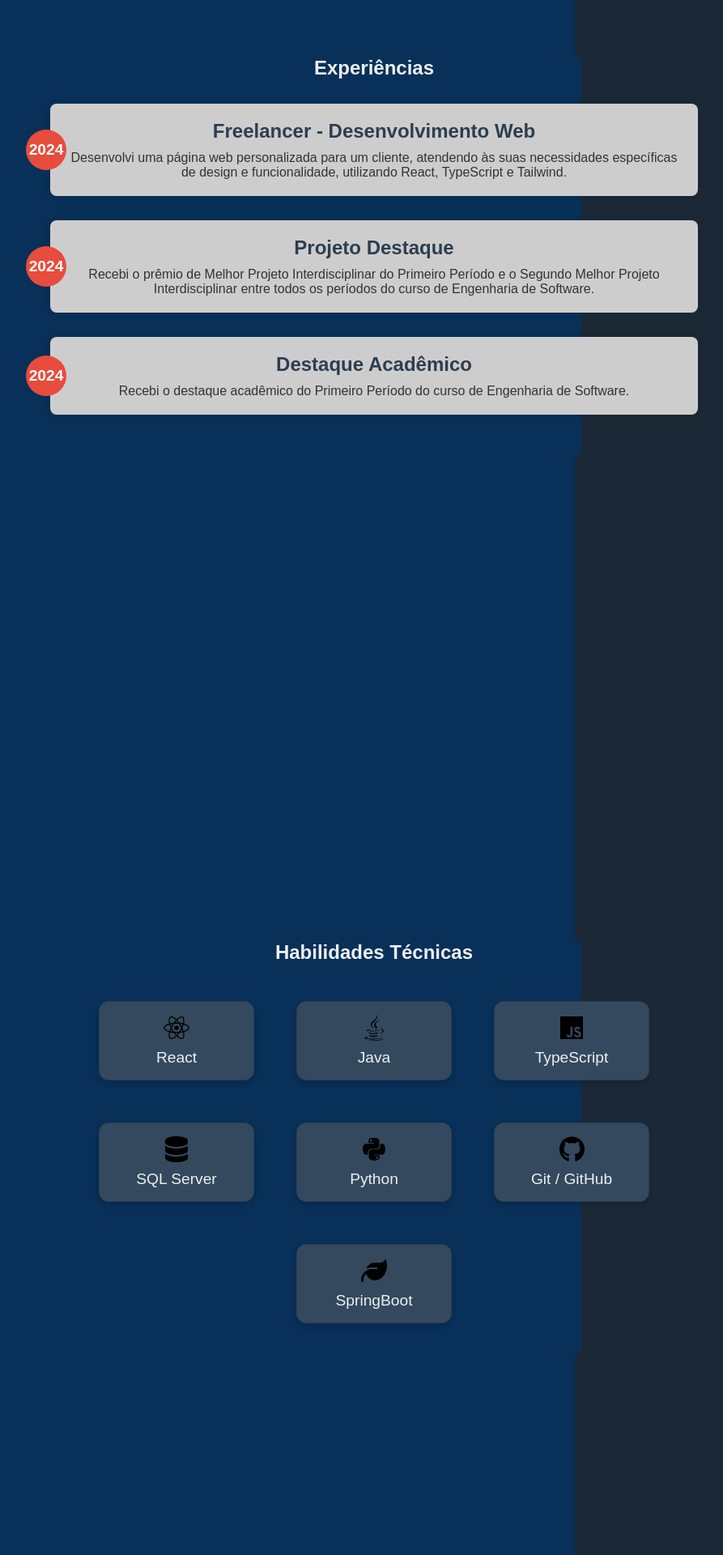
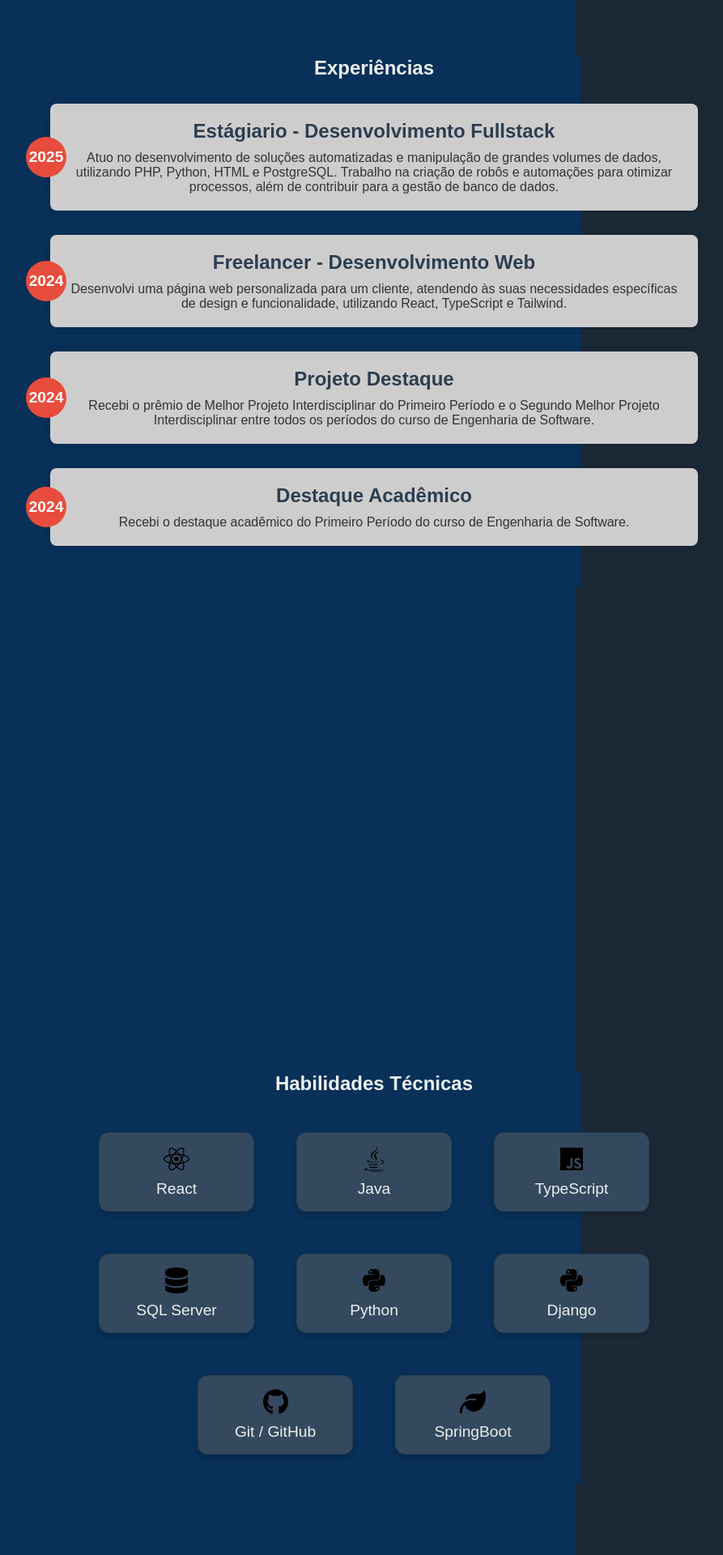
Before and after one commit to GuilhermeVieira05/Portifolio, a React (Vite) app: page / in a window 1280 px wide. Shown: the part 1380-3300 px from the top of the page at 81% size, without its empty margins (178-1071 px from the left). Built offline with nearby package versions, Linux system fonts and the light colour scheme.

Commit message:
pequenas alteracoes

```diff
--- a/src/pages/Home.tsx
+++ b/src/pages/Home.tsx
@@ -105,6 +105,17 @@ export default function Home(){
                     data-aos-duration="2000"
                     className={styles.timelineItem}
                     >
+                        <div className={styles.timelineDate}>2025</div>
+                        <div className={styles.timelineContent}>
+                            <h3>Estágiario - Desenvolvimento Fullstack</h3>
+                            <p>Atuo no desenvolvimento de soluções automatizadas e manipulação de grandes volumes de dados, utilizando PHP, Python, HTML e PostgreSQL. Trabalho na criação de robôs e automações para otimizar processos, além de contribuir para a gestão de banco de dados.</p>
+                        </div>
+                    </div>
+                    <div
+                    data-aos="fade-right"
+                    data-aos-duration="3000"
+                    className={styles.timelineItem}
+                    >
                         <div className={styles.timelineDate}>2024</div>
                         <div className={styles.timelineContent}>
                             <h3>Freelancer - Desenvolvimento Web</h3>
@@ -113,7 +124,7 @@ export default function Home(){
                     </div>
                     <div
                     data-aos="fade-right"
-                    data-aos-duration="3000"
+                    data-aos-duration="4000"
                     className={styles.timelineItem}
                     >
                         <div className={styles.timelineDate}>2024</div>
@@ -124,7 +135,7 @@ export default function Home(){
                     </div>
                     <div
                     data-aos="fade-right"
-                    data-aos-duration="3000"
+                    data-aos-duration="4000"
                     className={styles.timelineItem}
                     >
                         <div className={styles.timelineDate}>2024</div>
@@ -174,6 +185,12 @@ export default function Home(){
                     </div>
                     <div data-aos="fade-left" data-aos-duration="1000">
                         <CardTech
+                        techName="Django"
+                        techImage={<FontAwesomeIcon icon={faPython} size="2x" />}
+                        />
+                    </div>
+                    <div data-aos="fade-left" data-aos-duration="1000">
+                        <CardTech
                         techName="Git / GitHub"
                         techImage={<FontAwesomeIcon icon={faGithub} size="2x" />}
                         />
@@ -184,7 +201,6 @@ export default function Home(){
                         techImage={<FontAwesomeIcon icon={faLeaf} size="2x" />}
                         />
                     </div>
-
 
                 </section>
 
```
